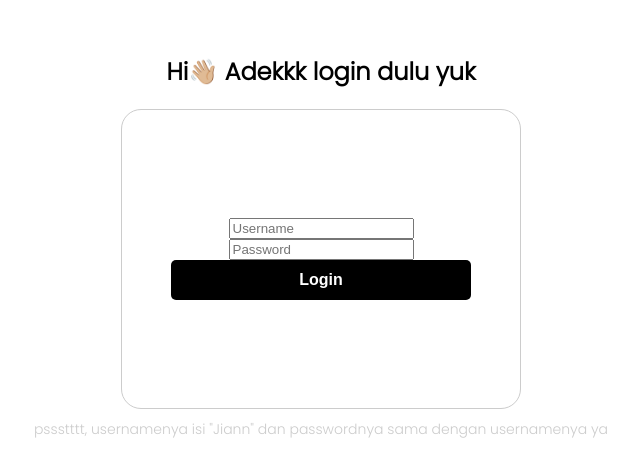
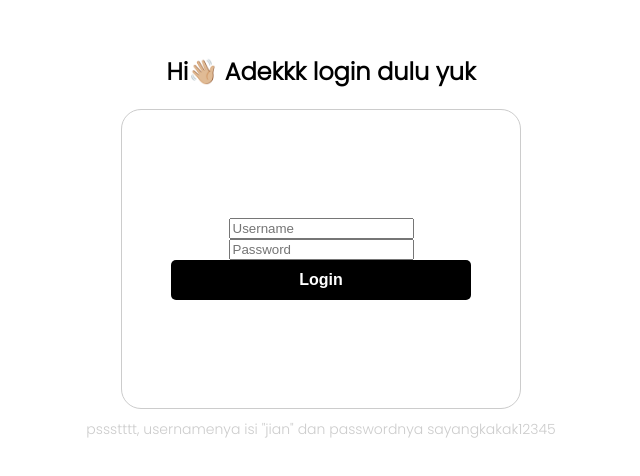
Before and after one commit to febrianope/Happy-birthday-Jian-, a plain HTML site: page index.html in a window 1280 px wide. Shown: the part 158-634 px from the top of the page, 319-959 px from the left. Drawn offline with nearby package versions, Linux system fonts and the light colour scheme; some packages are replaced by stand-ins of ours; a script that the page names is missing.

Commit message:
Update index.html

```diff
--- a/index.html
+++ b/index.html
@@ -22,7 +22,7 @@
       <button type="submit" id="loginBtn">Login</button>
     </form>
     <p class="login_description">
-      pssstttt, usernamenya isi "Jiann" dan passwordnya sama dengan usernamenya ya
+      pssstttt, usernamenya isi "jian" dan passwordnya sayangkakak12345
     </p>
   </div>
 </body>
```
